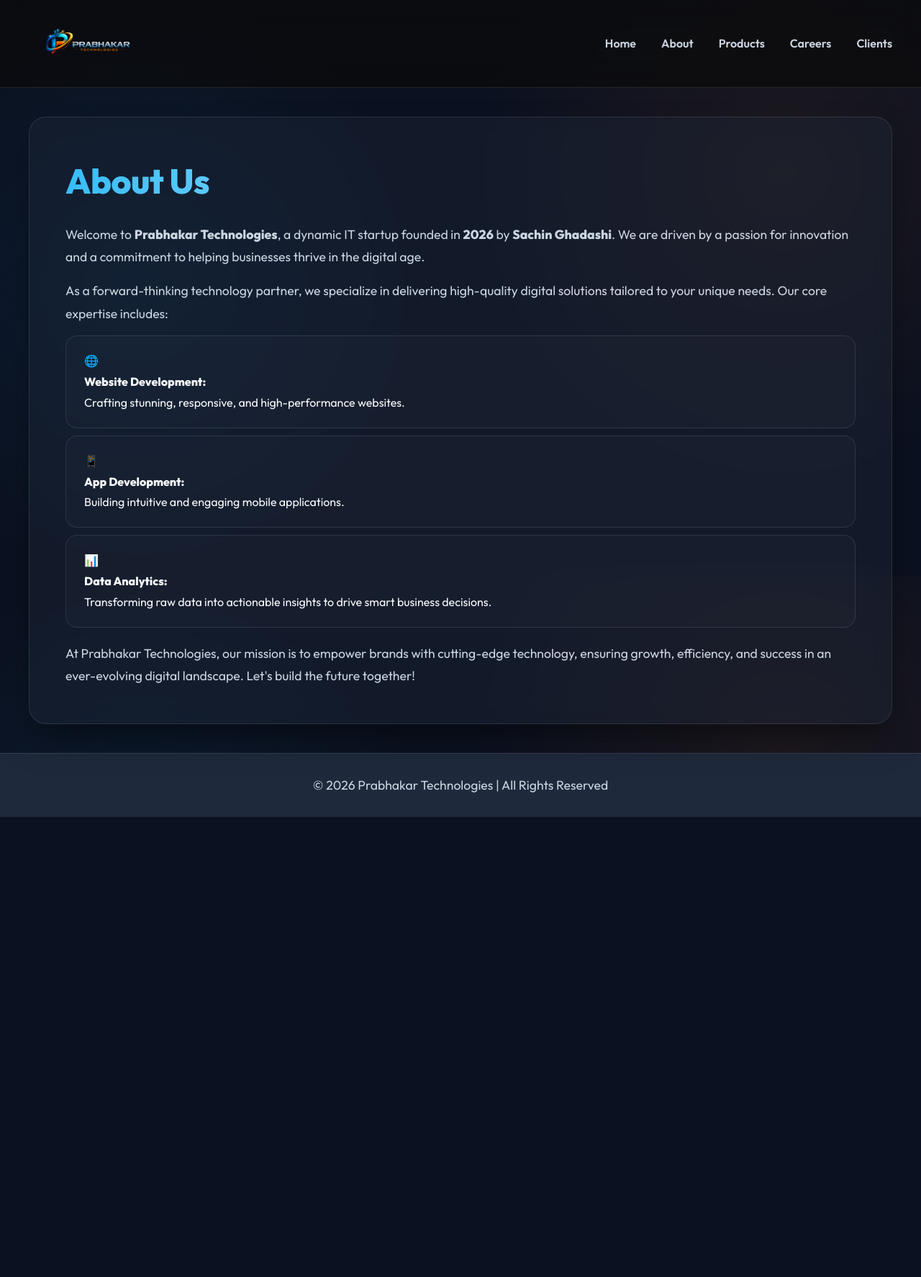
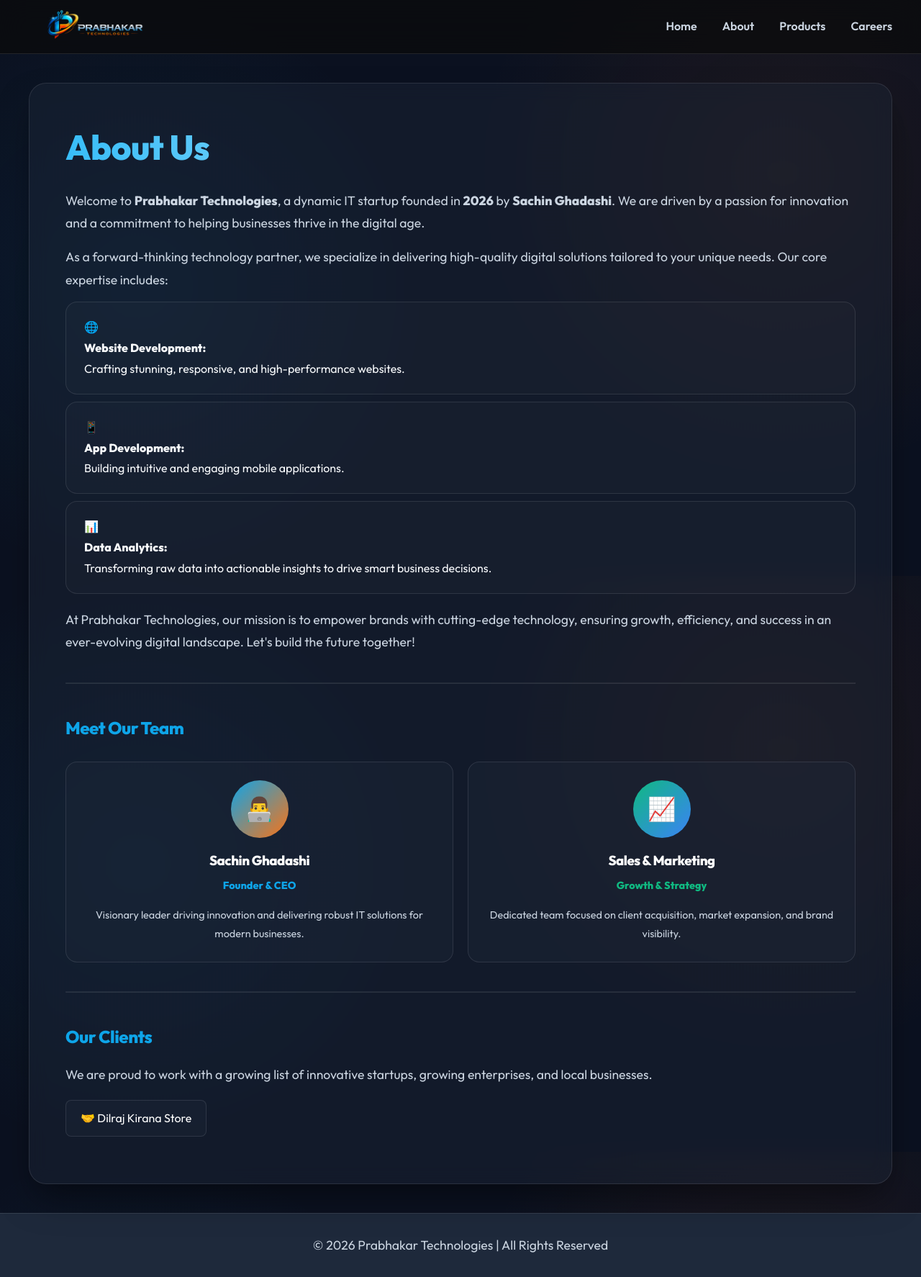
Before and after one commit to Sachinghadashi/prabhakartechnologies, a React (Vite) app: page /about in a window 1280 px wide. Shown: the whole page at 72% size. Before the commit the page ends 1135 px from the top, so only its background shows below. Built offline with nearby package versions, Linux system fonts and the light colour scheme.

Commit message:
feat: add responsive navigation and base pages for About, Careers, and Home styling

```diff
--- a/src/App.jsx
+++ b/src/App.jsx
@@ -6,7 +6,6 @@
 import Home from "./pages/Home";
 import About from "./pages/About";
 import Careers from "./pages/Careers";
-import Clients from "./pages/Clients";
 import Products from "./pages/Products";
 
 function App() {
@@ -20,7 +19,6 @@
           <Route path="/about" element={<About />} />
           <Route path="/products" element={<Products />} />
           <Route path="/careers" element={<Careers />} />
-          <Route path="/clients" element={<Clients />} />
         </Routes>
       </main>
 
--- a/src/components/Navbar.css
+++ b/src/components/Navbar.css
@@ -4,7 +4,7 @@
   backdrop-filter: blur(20px);
   -webkit-backdrop-filter: blur(20px);
   border-bottom: 1px solid var(--glass-border);
-  padding: 18px 40px;
+  padding: 12px 40px;
 
   display: flex;
   justify-content: space-between;
@@ -29,9 +29,9 @@
 }
 
 .nav-logo-img {
-  height: 85px;
+  height: 50px;
   object-fit: contain;
-  transform: scale(1.3);
+  transform: scale(2.5);
   transform-origin: left center;
   transition: all 0.3s ease;
 }
@@ -89,12 +89,12 @@
 /* Mobile */
 @media (max-width: 768px) {
   .navbar {
-    padding: 12px 20px;
+    padding: 10px 20px;
   }
 
   .nav-logo-img {
-    height: 50px;
-    transform: scale(1.2);
+    height: 40px;
+    transform: scale(2.0);
   }
 
   .hamburger {
@@ -103,10 +103,10 @@
 
   .nav-menu {
     position: fixed;
-    top: 75px;
+    top: 61px;
     right: -100%;
     width: 250px;
-    height: calc(100vh - 75px);
+    height: calc(100vh - 61px);
     background: rgba(15, 15, 15, 0.95);
     backdrop-filter: blur(25px);
     border-left: 1px solid var(--glass-border);
--- a/src/components/Navbar.jsx
+++ b/src/components/Navbar.jsx
@@ -44,9 +44,6 @@
           <Link to="/careers">Careers</Link>
         </li>
 
-        <li onClick={() => setOpen(false)}>
-          <Link to="/clients">Clients</Link>
-        </li>
 
       </ul>
 
--- a/src/pages/About.jsx
+++ b/src/pages/About.jsx
@@ -29,6 +29,46 @@
         <p>
           At Prabhakar Technologies, our mission is to empower brands with cutting-edge technology, ensuring growth, efficiency, and success in an ever-evolving digital landscape. Let's build the future together!
         </p>
+
+        <hr style={{ borderColor: 'var(--glass-border)', margin: '40px 0' }} />
+
+        <h2 style={{ color: 'var(--accent-primary)', marginBottom: '25px' }}>Meet Our Team</h2>
+        <div style={{ display: 'grid', gridTemplateColumns: 'repeat(auto-fit, minmax(250px, 1fr))', gap: '20px', marginBottom: '40px' }}>
+
+          {/* Founder & CEO */}
+          <div style={{ background: 'var(--glass-bg)', padding: '25px', borderRadius: '16px', border: '1px solid var(--glass-border)', textAlign: 'center' }}>
+            <div style={{ width: '80px', height: '80px', borderRadius: '50%', background: 'linear-gradient(135deg, var(--accent-primary), var(--accent-secondary))', display: 'flex', alignItems: 'center', justifyContent: 'center', fontSize: '2rem', margin: '0 auto 15px auto', color: '#fff' }}>
+              👨‍💻
+            </div>
+            <h3 style={{ color: '#fff', marginBottom: '5px' }}>Sachin Ghadashi</h3>
+            <p style={{ color: 'var(--accent-primary)', fontSize: '0.9rem', fontWeight: 'bold', marginBottom: '15px' }}>Founder & CEO</p>
+            <p style={{ fontSize: '0.9rem' }}>Visionary leader driving innovation and delivering robust IT solutions for modern businesses.</p>
+          </div>
+
+          {/* Sales and Marketing */}
+          <div style={{ background: 'var(--glass-bg)', padding: '25px', borderRadius: '16px', border: '1px solid var(--glass-border)', textAlign: 'center' }}>
+            <div style={{ width: '80px', height: '80px', borderRadius: '50%', background: 'linear-gradient(135deg, #10b981, #3b82f6)', display: 'flex', alignItems: 'center', justifyContent: 'center', fontSize: '2rem', margin: '0 auto 15px auto', color: '#fff' }}>
+              📈
+            </div>
+            <h3 style={{ color: '#fff', marginBottom: '5px' }}>Sales & Marketing</h3>
+            <p style={{ color: '#10b981', fontSize: '0.9rem', fontWeight: 'bold', marginBottom: '15px' }}>Growth & Strategy</p>
+            <p style={{ fontSize: '0.9rem' }}>Dedicated team focused on client acquisition, market expansion, and brand visibility.</p>
+          </div>
+
+        </div>
+
+        <hr style={{ borderColor: 'var(--glass-border)', margin: '40px 0' }} />
+
+        <h2 style={{ color: 'var(--accent-primary)', marginBottom: '15px' }}>Our Clients</h2>
+        <p style={{ marginBottom: '15px' }}>
+          We are proud to work with a growing list of innovative startups, growing enterprises, and local businesses.
+        </p>
+        <ul style={{ listStyleType: 'none', padding: '0', display: 'flex', gap: '15px', flexWrap: 'wrap' }}>
+          <li style={{ background: 'var(--glass-bg)', padding: '10px 20px', borderRadius: '8px', border: '1px solid var(--glass-border)', color: '#fff', fontWeight: '500' }}>
+            🤝 Dilraj Kirana Store
+          </li>
+        </ul>
+
       </div>
     </div>
   );
--- a/src/pages/Careers.jsx
+++ b/src/pages/Careers.jsx
@@ -3,14 +3,21 @@
     <div className="page">
       <h1>Careers</h1>
 
-      <p>Join our growing team!</p>
+      <p style={{ marginBottom: '30px' }}>Join our growing team!</p>
 
-      <ul>
-        <li>Frontend Developer</li>
-        <li>Full Stack Developer</li>
-        <li>Mobile App Developer</li>
-        <li>Data Analyst</li>
-      </ul>
+      <div style={{ background: 'var(--glass-bg)', padding: '40px', borderRadius: '16px', border: '1px solid var(--glass-border)', textAlign: 'center', maxWidth: '600px', margin: '0 auto' }}>
+        <div style={{ fontSize: '3rem', marginBottom: '15px' }}>🚀</div>
+        <h3 style={{ color: '#fff', marginBottom: '10px' }}>No Current Openings</h3>
+        <p style={{ color: 'var(--text-muted)', marginBottom: '20px' }}>
+          We currently don't have any open positions, but we are always looking for talented individuals. Please check back later or send us your resume for future opportunities!
+        </p>
+        <a
+          href="mailto:prabhakartechnologies2@gmail.com"
+          style={{ display: 'inline-block', background: 'linear-gradient(135deg, var(--accent-primary), var(--accent-secondary))', color: '#fff', padding: '12px 24px', borderRadius: '8px', textDecoration: 'none', fontWeight: 'bold' }}
+        >
+          📧 Send Your Resume
+        </a>
+      </div>
     </div>
   );
 };
--- a/src/pages/Clients.jsx
+++ /dev/null
@@ -1,17 +0,0 @@
-const Clients = () => {
-  return (
-    <div className="page">
-      <h1>Our Clients</h1>
-
-      <p>
-        We work with startups, enterprises, and global brands.
-      </p>
-
-      <ul>
-        <li>Dilraj Kirana Store</li>
-      </ul>
-    </div>
-  );
-};
-
-export default Clients;
--- a/src/pages/Home.css
+++ b/src/pages/Home.css
@@ -55,8 +55,9 @@
 .hero-logo {
   max-width: 100%;
   height: auto;
-  max-height: 250px;
-  margin-bottom: 20px;
+  max-height: 350px;
+  margin-bottom: 30px;
+  transform: scale(1.4);
 }
 
 .hero h1 {
@@ -172,8 +173,9 @@
   }
 
   .hero-logo {
-    max-height: 150px; /* smaller on mobile */
-    margin-bottom: 15px;
+    max-height: 220px;
+    margin-bottom: 25px;
+    transform: scale(1.2);
   }
 
   .hero h1 {
```
